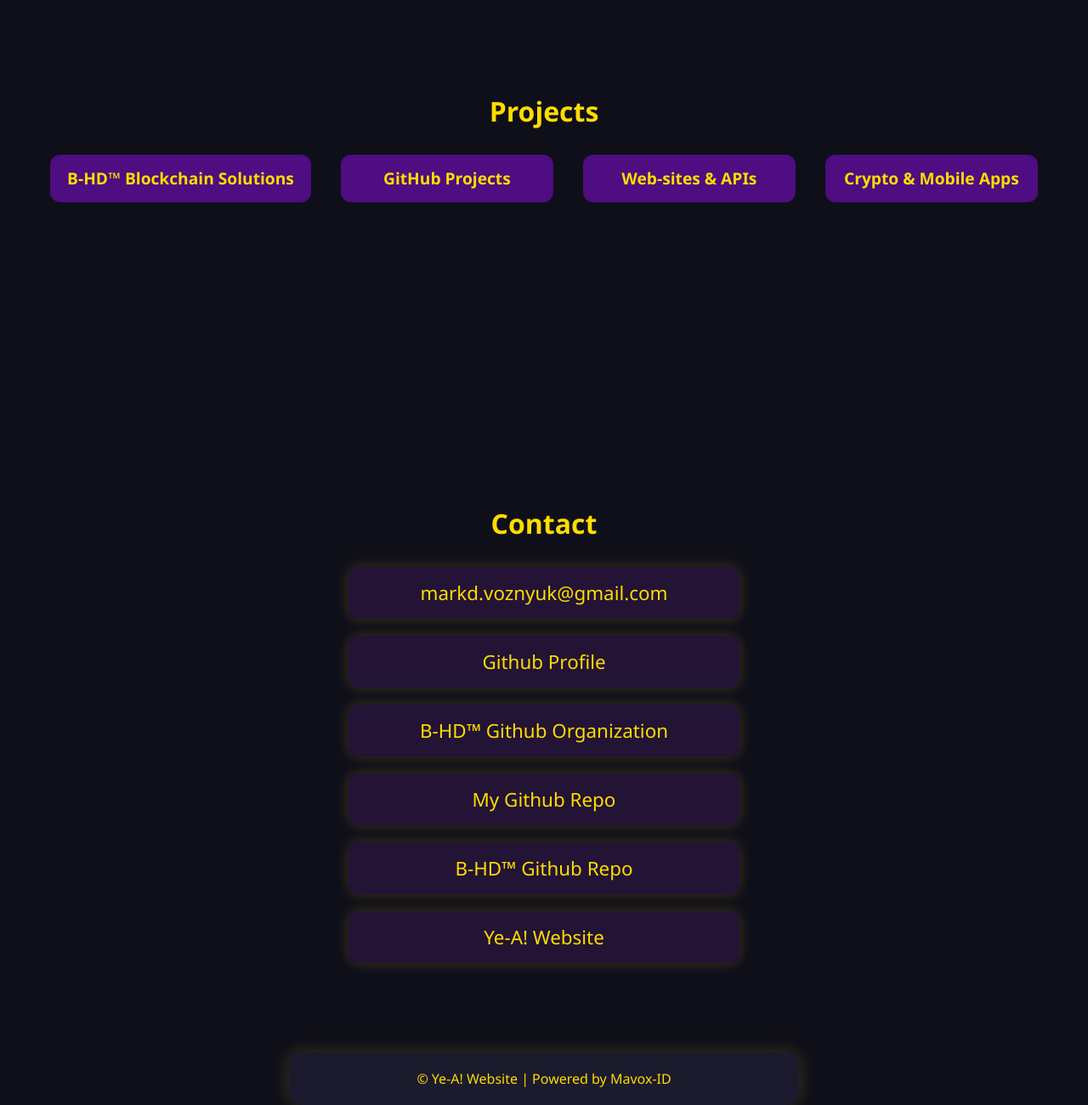
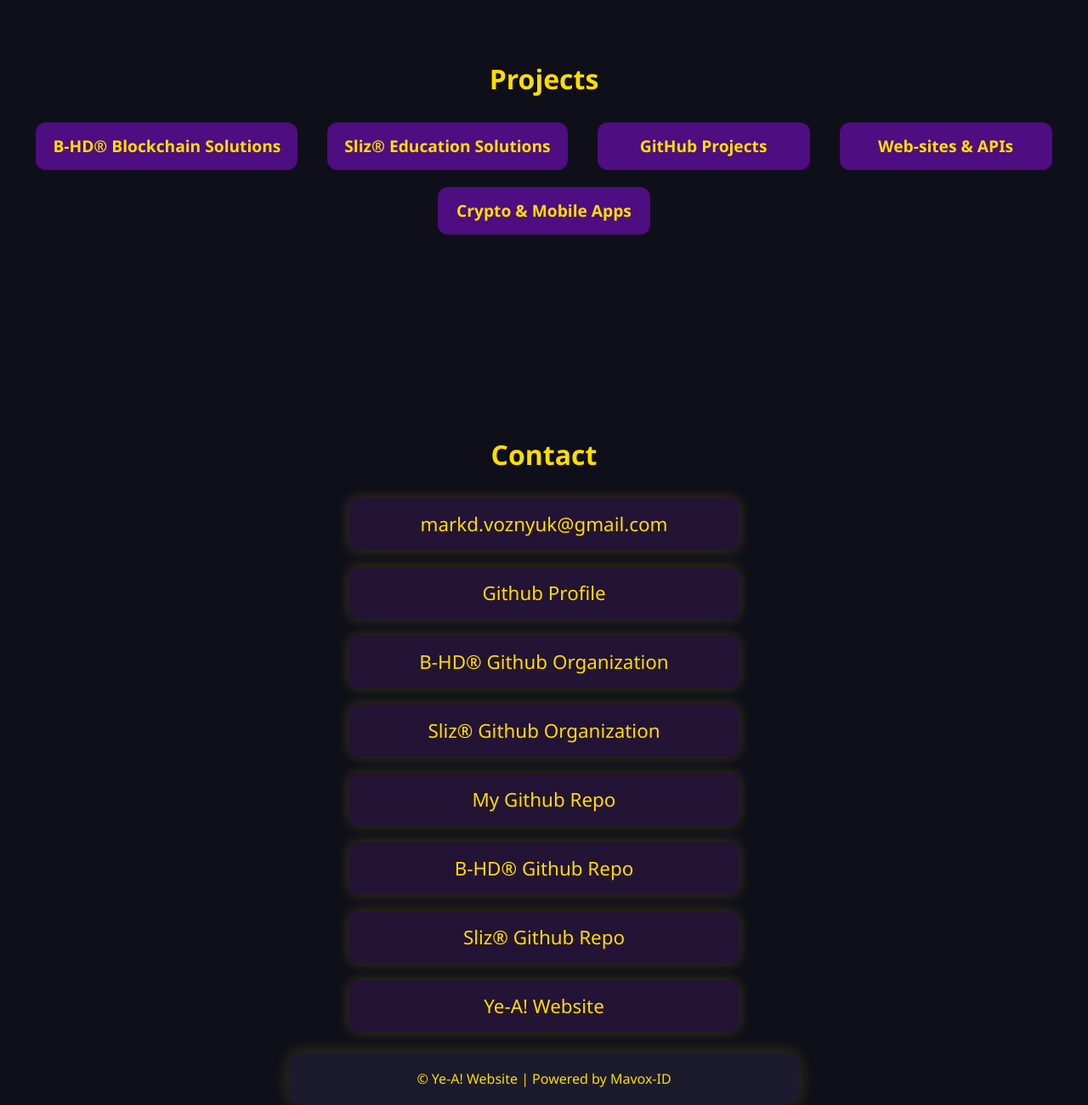
Before and after one commit to Mavox-ID/Mavox-ID, a plain HTML site: page index.html in a window 1280 px wide. Shown: the part 2304-3604 px from the top of the page at 85% size. Drawn offline with Linux system fonts and the light colour scheme.

Commit message:
Update index.html

```diff
--- a/index.html
+++ b/index.html
@@ -262,7 +262,8 @@
   <section id="projects">
     <h2>Projects</h2>
     <ul class="fly-in">
-    <li class="project-card">B-HD™ Blockchain Solutions</li>
+    <li class="project-card">B-HD® Blockchain Solutions</li>
+    <li class="project-card">Sliz® Education Solutions</li>
     <li class="project-card">GitHub Projects</li>
     <li class="project-card">Web-sites & APIs</li>
     <li class="project-card">Crypto & Mobile Apps</li>
@@ -273,9 +274,11 @@
   <h2>Contact</h2>
   <a href="mailto:markd.voznyuk@gmail.com">markd.voznyuk@gmail.com</a>
   <a href="https://github.com/Mavox-ID" target="_blank">Github Profile</a>
-  <a href="https://github.com/B-HDtm" target="_blank">B-HD™ Github Organization</a>
+  <a href="https://github.com/B-HDR" target="_blank">B-HD® Github Organization</a>
+  <a href="https://github.com/SlizR" target="_blank">Sliz® Github Organization</a>
   <a href="https://github.com/Mavox-ID?tab=repositories" target="_blank">My Github Repo</a>
-  <a href="https://github.com/B-HDtm?tab=repositories" target="_blank">B-HD™ Github Repo</a>
+  <a href="https://github.com/B-HDR?tab=repositories" target="_blank">B-HD® Github Repo</a>
+  <a href="https://github.com/SlizR?tab=repositories" target="_blank">Sliz® Github Repo</a>
   <a href="https://ye-a.pp.ua" target="_blank">Ye-A! Website</a>
 </section>
 
```
